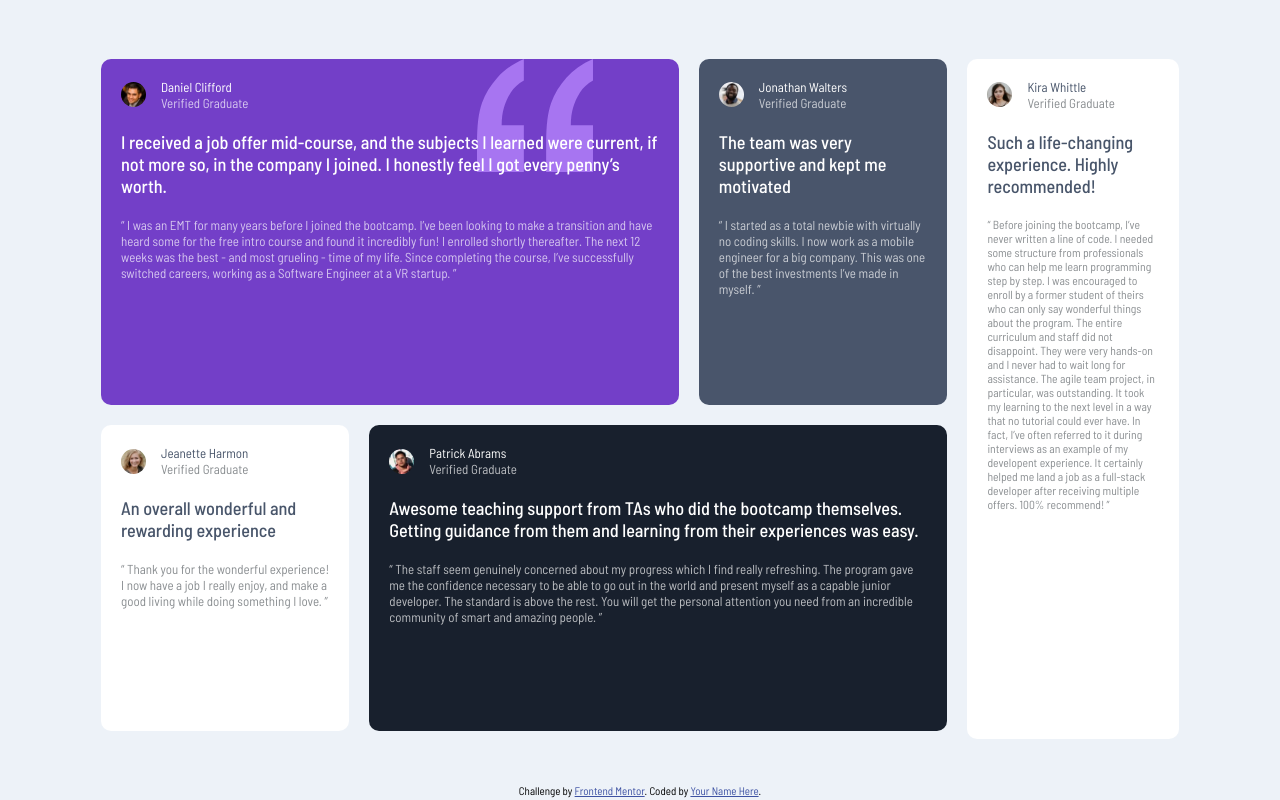
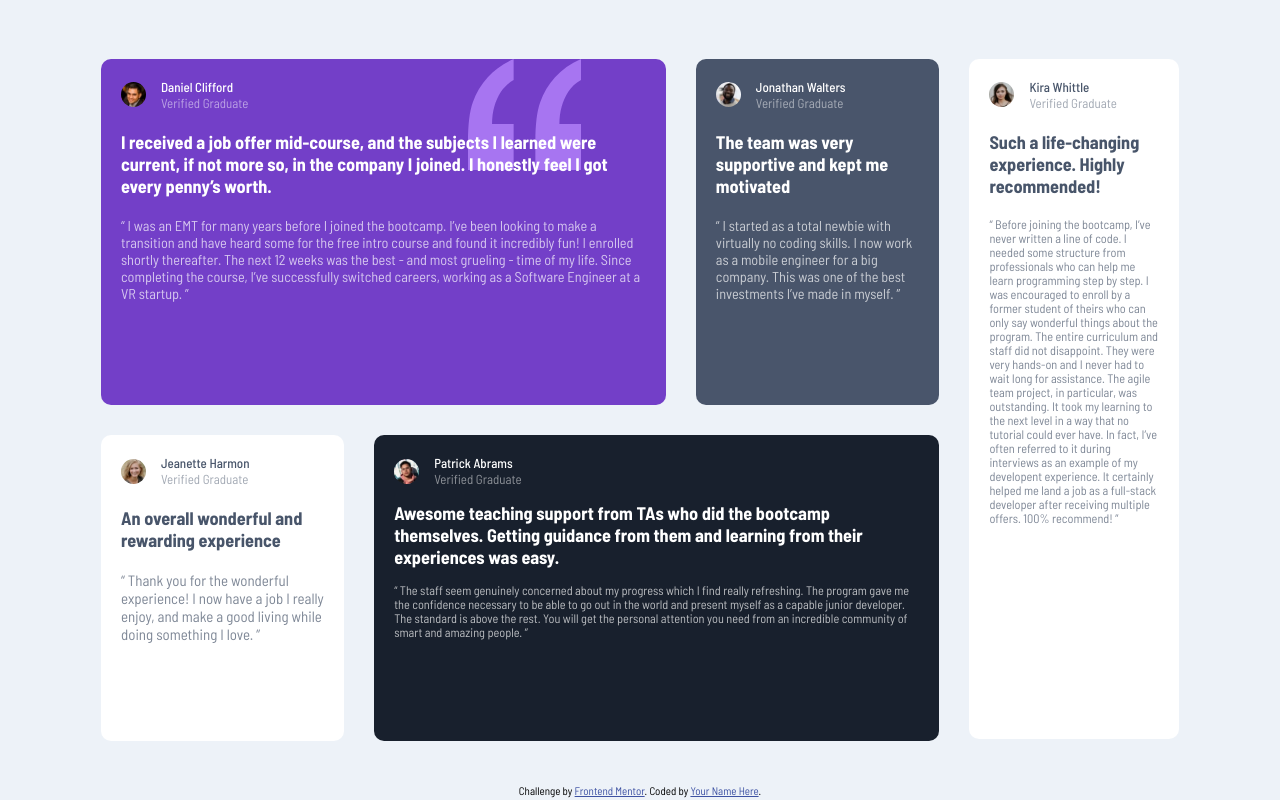
Before and after one commit to YoonadiMon/Testimonials-grid-section, a plain HTML site: page index.html in a window 1280 px wide. Drawn offline with Linux system fonts and the light colour scheme.

Commit message:
font size fix

```diff
--- a/style.css
+++ b/style.css
@@ -52,26 +52,40 @@ body {
 }
 h1 {
     font-size: 1.4rem;
+    font-weight: 700;
+}
+.name {
     font-weight: 500;
 }
 p, .status {
     color: white;
+}
+.status {
+    opacity: 0.5;
+}
+p {
+    font-size: 1.1rem;
     opacity: 0.7;
 }
-p {
-    font-size: 1rem;
-}
-#kira h1, #jeanette h1, #kira .name, #jeanette .name {
+#kira h1, #kira p, #jeanette h1, #jeanette p, #kira .name, #jeanette .name, #kira .status, #jeanette .status {
     color: hsl(217, 19%, 35%);
 }
-#kira p, #jeanette p, #kira .status, #jeanette .status {
-    color:#8a8e91;
-    opacity: 1;
+#kira p, #jeanette p  {
+    opacity: 0.7;
 }
-#kira p {
-    font-size: 0.9rem;
+#kira .status, #jeanette .status {
+    opacity: 0.5;
+}
+#kira p, #patrick p {
+    font-size: 0.95rem;
+}
+#jeanette p {
+    font-size: 1.15rem;
 }
 
+#patrick h1, #patrick .graduates {
+    padding-bottom: 15px;
+}
 
 
 .graduates, h1 {
@@ -104,7 +118,7 @@ p {
 /* col 1 */
 #col1 {
     width: 80%;
-    margin-right: 20px;
+    margin-right: 30px;
 }
 /* #row1, #row2 {
     height: 48%;
@@ -129,12 +143,12 @@ p {
     height: 100%;
 }
 #row1 #daniel, #row2 #jeanette {
-    margin-right: 20px;
+    margin-right: 30px;
 }
 
 /* row 1 */
 #row1 {
-    margin-bottom: 20px;
+    margin-bottom: 30px;
     height: 51%;
 }
 #row1 #daniel {
```
